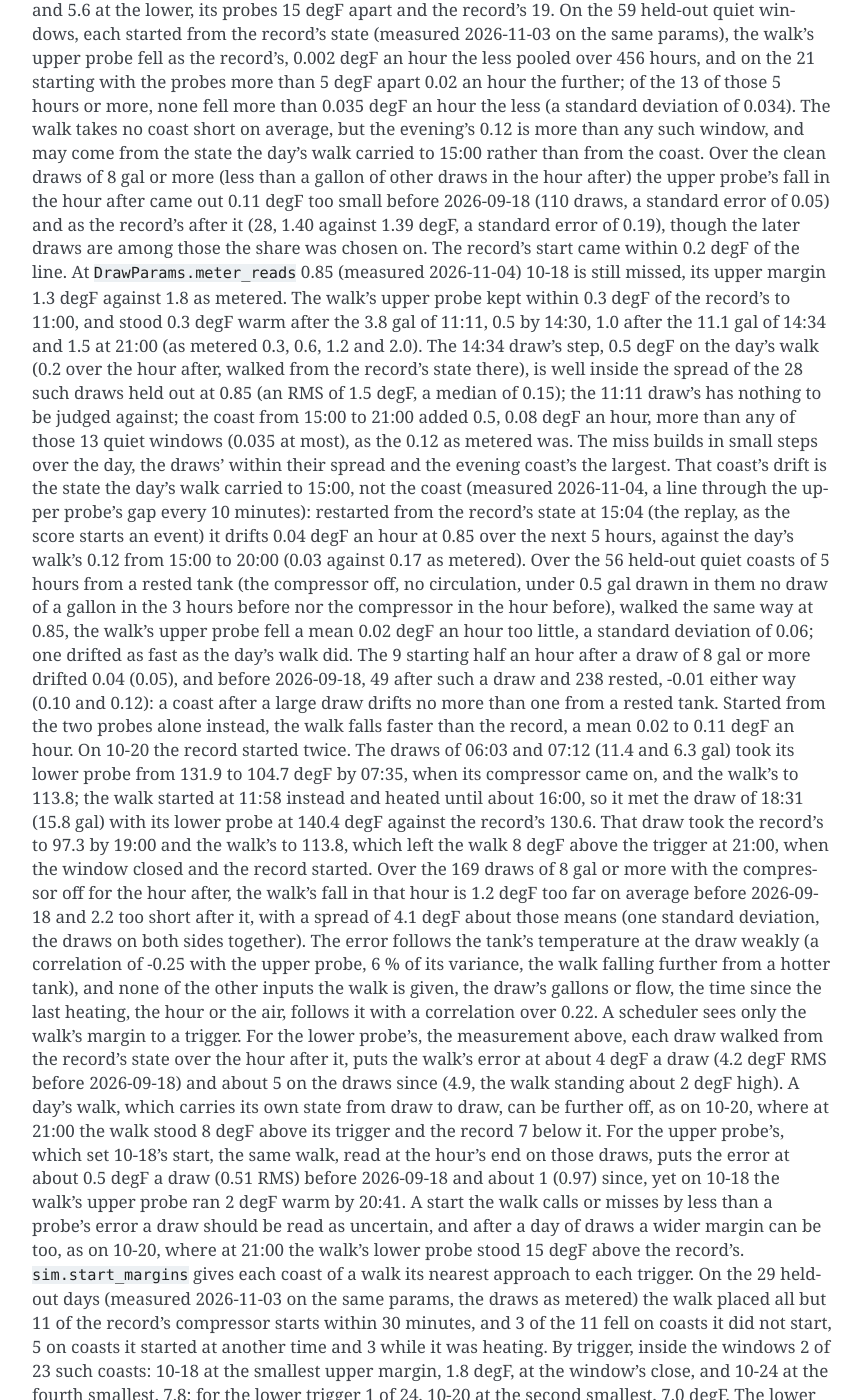
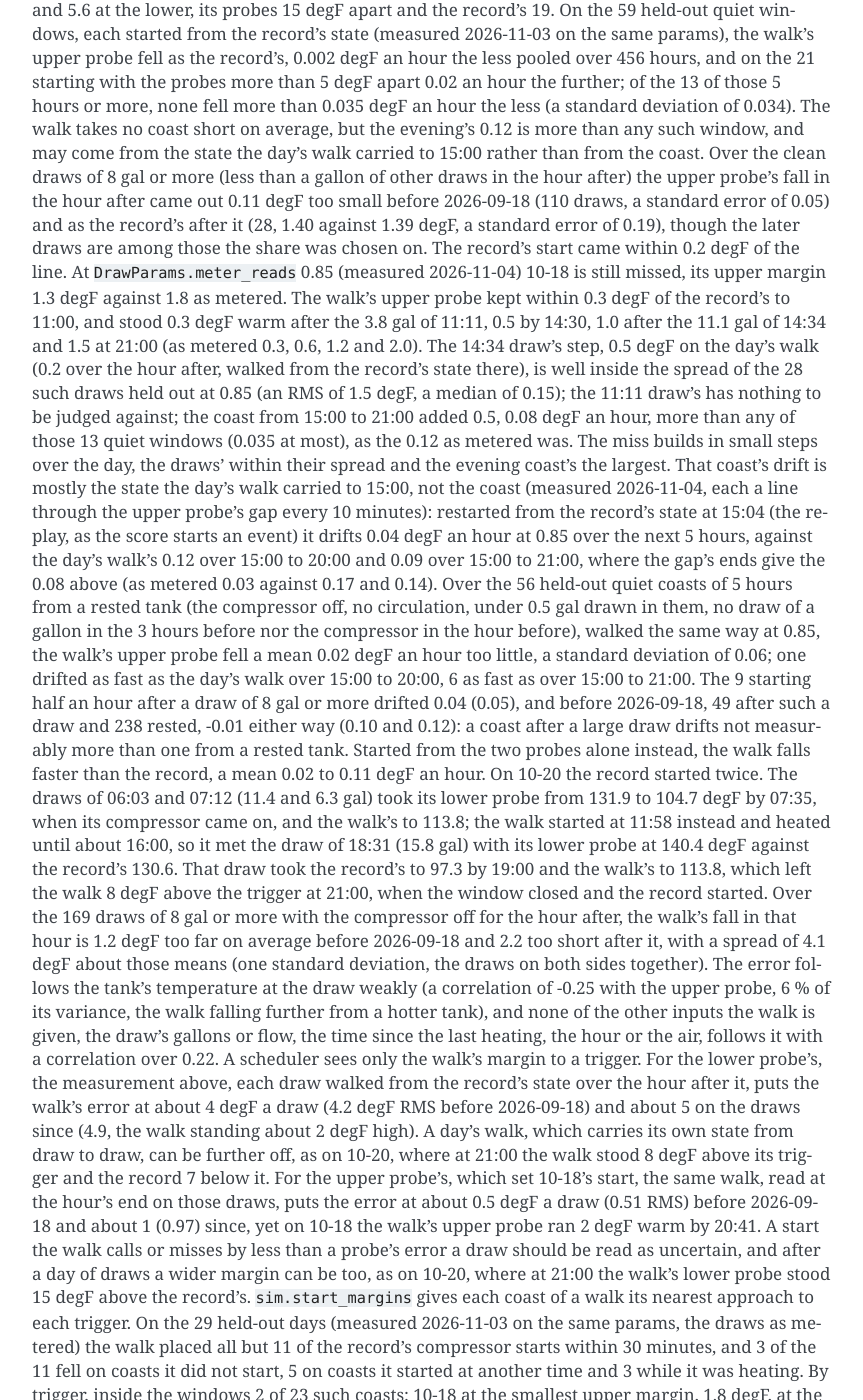
Before and after one commit to eman/nwp500-python, a Sphinx documentation site: the page built from docs/explanation/simulator.rst, in a window 1280 px wide and 1400 px high, scrolled down 13433 px. Shown: the whole window, without its empty margins (338-1201 px from the left). Built offline with Sphinx 7.4.7, drawn with Linux system fonts in a browser that asks for light colours.

Commit message:
docs(sim): 10-18's evening drift by span; mostly the carried state; after-draw coasts not measurably faster

```diff
--- a/docs/explanation/simulator.rst
+++ b/docs/explanation/simulator.rst
@@ -787,63 +787,66 @@ be judged against; the coast from 15:00 to 21:00 added 0.5, 0.08 degF an
 hour, more than any of those 13 quiet windows (0.035 at most), as the
 0.12 as metered was. The miss builds in small steps over the day, the
 draws' within their spread and the evening coast's the largest. That
-coast's drift is the state the day's walk carried to 15:00, not the
-coast (measured 2026-11-04, a line through the upper probe's gap every
-10 minutes): restarted from the record's state at 15:04 (the replay, as
-the score starts an event) it drifts 0.04 degF an hour at 0.85 over the
-next 5 hours, against the day's walk's 0.12 from 15:00 to 20:00 (0.03
-against 0.17 as metered). Over the 56 held-out quiet coasts of 5 hours
-from a rested tank (the compressor off, no circulation, under 0.5 gal
-drawn in them no draw of a gallon in the 3 hours before nor the
-compressor in the hour before), walked the same way at 0.85, the walk's
-upper probe fell a mean 0.02 degF an hour too little, a standard
-deviation of 0.06; one drifted as fast as the day's walk did. The 9
+coast's drift is mostly the state the day's walk carried to 15:00, not
+the coast (measured 2026-11-04, each a line through the upper probe's
+gap every 10 minutes): restarted from the record's state at 15:04 (the
+replay, as the score starts an event) it drifts 0.04 degF an hour at
+0.85 over the next 5 hours, against the day's walk's 0.12 over 15:00 to
+20:00 and 0.09 over 15:00 to 21:00, where the gap's ends give the 0.08
+above (as metered 0.03 against 0.17 and 0.14). Over the 56 held-out
+quiet coasts of 5 hours from a rested tank (the compressor off, no
+circulation, under 0.5 gal drawn in them, no draw of a gallon in the 3
+hours before nor the compressor in the hour before), walked the same way
+at 0.85, the walk's upper probe fell a mean 0.02 degF an hour too
+little, a standard deviation of 0.06; one drifted as fast as the day's
+walk over 15:00 to 20:00, 6 as fast as over 15:00 to 21:00. The 9
 starting half an hour after a draw of 8 gal or more drifted 0.04 (0.05),
 and before 2026-09-18, 49 after such a draw and 238 rested, -0.01 either
-way (0.10 and 0.12): a coast after a large draw drifts no more than one
-from a rested tank. Started from the two probes alone instead, the walk
-falls faster than the record, a mean 0.02 to 0.11 degF an hour. On 10-20
-the record started twice. The draws of 06:03 and 07:12 (11.4 and 6.3
-gal) took its lower probe from 131.9 to 104.7 degF by 07:35, when its
-compressor came on, and the walk's to 113.8; the walk started at 11:58
-instead and heated until about 16:00, so it met the draw of 18:31 (15.8
-gal) with its lower probe at 140.4 degF against the record's 130.6. That
-draw took the record's to 97.3 by 19:00 and the walk's to 113.8, which
-left the walk 8 degF above the trigger at 21:00, when the window closed
-and the record started. Over the 169 draws of 8 gal or more with the
-compressor off for the hour after, the walk's fall in that hour is 1.2
-degF too far on average before 2026-09-18 and 2.2 too short after it,
-with a spread of 4.1 degF about those means (one standard deviation, the
-draws on both sides together). The error follows the tank's temperature
-at the draw weakly (a correlation of -0.25 with the upper probe, 6 % of
-its variance, the walk falling further from a hotter tank), and none of
-the other inputs the walk is given, the draw's gallons or flow, the time
-since the last heating, the hour or the air, follows it with a
-correlation over 0.22. A scheduler sees only the walk's margin to a
-trigger. For the lower probe's, the measurement above, each draw walked
-from the record's state over the hour after it, puts the walk's error at
-about 4 degF a draw (4.2 degF RMS before 2026-09-18) and about 5 on the
-draws since (4.9, the walk standing about 2 degF high). A day's walk,
-which carries its own state from draw to draw, can be further off, as on
-10-20, where at 21:00 the walk stood 8 degF above its trigger and the
-record 7 below it. For the upper probe's, which set 10-18's start, the
-same walk, read at the hour's end on those draws, puts the error at
-about 0.5 degF a draw (0.51 RMS) before 2026-09-18 and about 1 (0.97)
-since, yet on 10-18 the walk's upper probe ran 2 degF warm by 20:41. A
-start the walk calls or misses by less than a probe's error a draw
-should be read as uncertain, and after a day of draws a wider margin can
-be too, as on 10-20, where at 21:00 the walk's lower probe stood 15 degF
-above the record's. ``sim.start_margins`` gives each coast of a walk its
-nearest approach to each trigger. On the 29 held-out days (measured
-2026-11-03 on the same params, the draws as metered) the walk placed all
-but 11 of the record's compressor starts within 30 minutes, and 3 of the
-11 fell on coasts it did not start, 5 on coasts it started at another
-time and 3 while it was heating. By trigger, inside the windows 2 of 23
-such coasts: 10-18 at the smallest upper margin, 1.8 degF, at the
-window's close, and 10-24 at the fourth smallest, 7.8; for the lower
-trigger 1 of 24, 10-20 at the second smallest, 7.0 degF. The lower
-margin of 23 of the 24 is read at the walk's end, where it stops. Three
-misses rank the margin; they do not fix a threshold.
+way (0.10 and 0.12): a coast after a large draw drifts not measurably
+more than one from a rested tank. Started from the two probes alone
+instead, the walk falls faster than the record, a mean 0.02 to 0.11 degF
+an hour. On 10-20 the record started twice. The draws of 06:03 and 07:12
+(11.4 and 6.3 gal) took its lower probe from 131.9 to 104.7 degF by
+07:35, when its compressor came on, and the walk's to 113.8; the walk
+started at 11:58 instead and heated until about 16:00, so it met the
+draw of 18:31 (15.8 gal) with its lower probe at 140.4 degF against the
+record's 130.6. That draw took the record's to 97.3 by 19:00 and the
+walk's to 113.8, which left the walk 8 degF above the trigger at 21:00,
+when the window closed and the record started. Over the 169 draws of 8
+gal or more with the compressor off for the hour after, the walk's fall
+in that hour is 1.2 degF too far on average before 2026-09-18 and 2.2
+too short after it, with a spread of 4.1 degF about those means (one
+standard deviation, the draws on both sides together). The error follows
+the tank's temperature at the draw weakly (a correlation of -0.25 with
+the upper probe, 6 % of its variance, the walk falling further from a
+hotter tank), and none of the other inputs the walk is given, the draw's
+gallons or flow, the time since the last heating, the hour or the air,
+follows it with a correlation over 0.22. A scheduler sees only the
+walk's margin to a trigger. For the lower probe's, the measurement
+above, each draw walked from the record's state over the hour after it,
+puts the walk's error at about 4 degF a draw (4.2 degF RMS before
+2026-09-18) and about 5 on the draws since (4.9, the walk standing about
+2 degF high). A day's walk, which carries its own state from draw to
+draw, can be further off, as on 10-20, where at 21:00 the walk stood 8
+degF above its trigger and the record 7 below it. For the upper probe's,
+which set 10-18's start, the same walk, read at the hour's end on those
+draws, puts the error at about 0.5 degF a draw (0.51 RMS) before
+2026-09-18 and about 1 (0.97) since, yet on 10-18 the walk's upper probe
+ran 2 degF warm by 20:41. A start the walk calls or misses by less than
+a probe's error a draw should be read as uncertain, and after a day of
+draws a wider margin can be too, as on 10-20, where at 21:00 the walk's
+lower probe stood 15 degF above the record's. ``sim.start_margins``
+gives each coast of a walk its nearest approach to each trigger. On the
+29 held-out days (measured 2026-11-03 on the same params, the draws as
+metered) the walk placed all but 11 of the record's compressor starts
+within 30 minutes, and 3 of the 11 fell on coasts it did not start, 5 on
+coasts it started at another time and 3 while it was heating. By
+trigger, inside the windows 2 of 23 such coasts: 10-18 at the smallest
+upper margin, 1.8 degF, at the window's close, and 10-24 at the fourth
+smallest, 7.8; for the lower trigger 1 of 24, 10-20 at the second
+smallest, 7.0 degF. The lower margin of 23 of the 24 is read at the
+walk's end, where it stops. Three misses rank the margin; they do not
+fix a threshold.
 
 The lower probe's error after a large draw falls into two sets of days,
 not the fit's split (measured 2026-11-02 on the same 169 draws, walked
```
